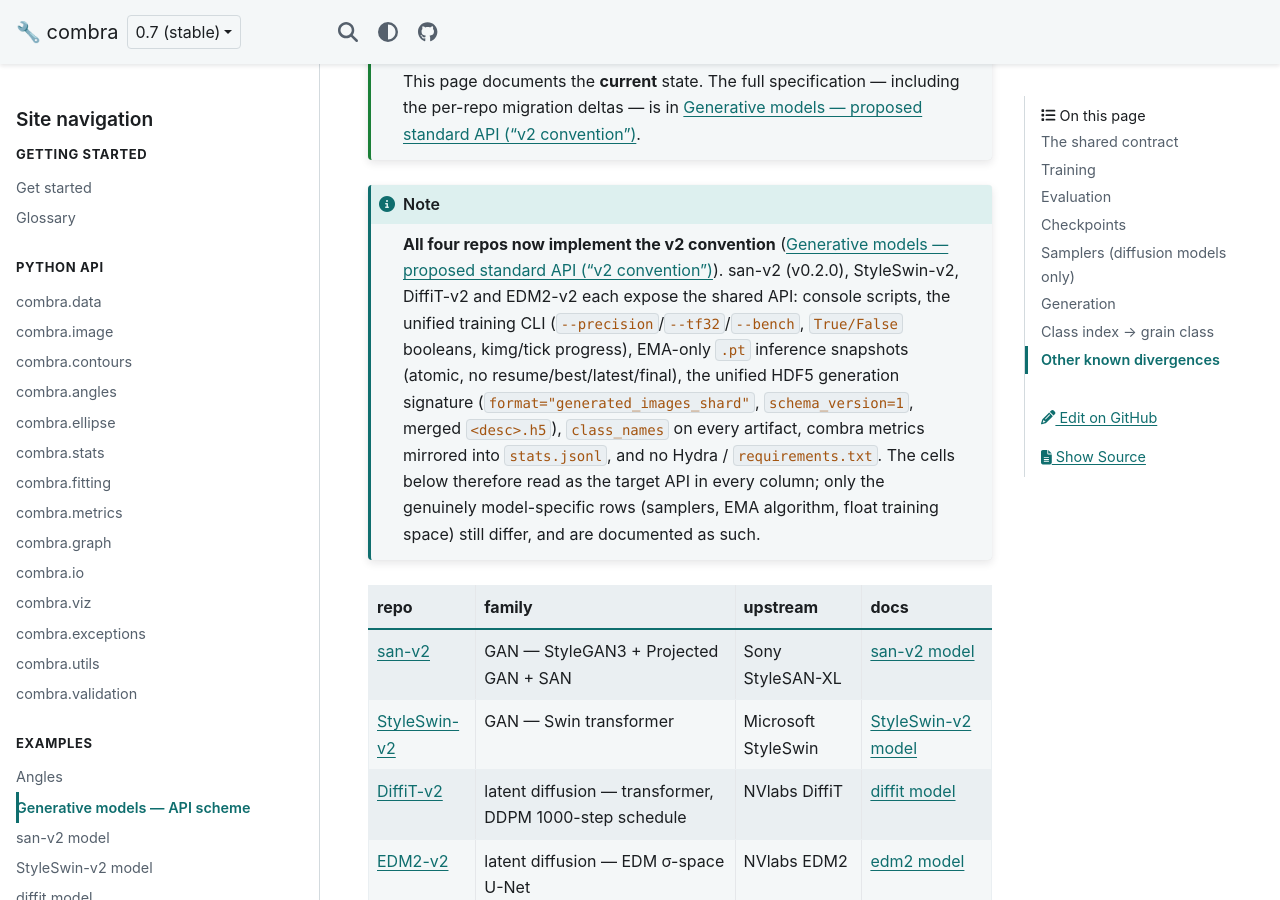
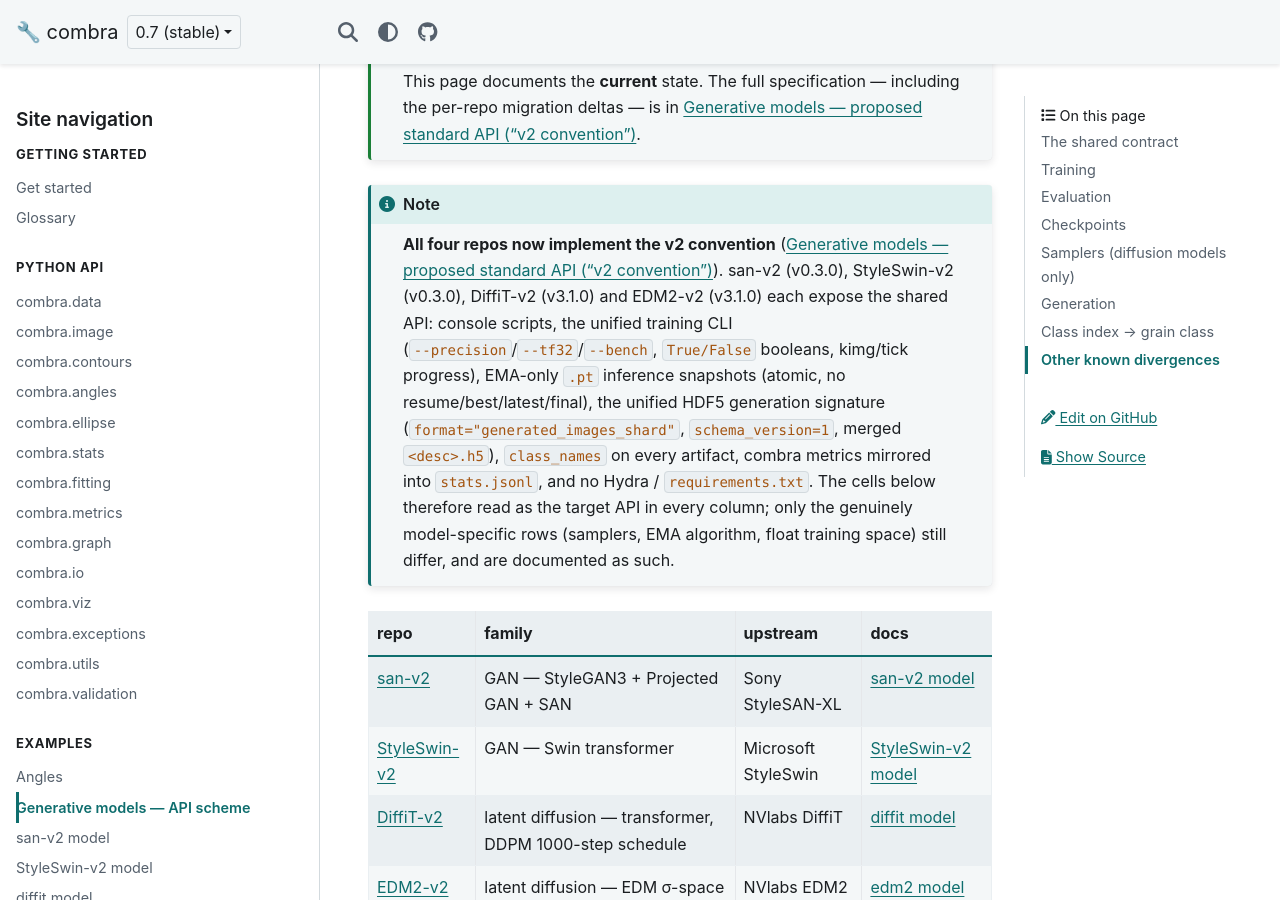
Before and after one commit to dkagramanyan/combra_docs, a Sphinx documentation site: the page built from docs/examples/models_api.md, in a window 1280 px wide and 900 px high, scrolled down 390 px. Built offline with Sphinx 7.4.7 and the PyData theme 0.15.4, drawn with Linux system fonts in a browser that asks for light colours.

Commit message:
Re-sync the model pages with the repos
- styleswin.md pinned the conda env at `styleswin`; the repo's README and sh/
  scripts moved to `styleswin-v2` when the environments were rebuilt on Python
  3.12. This drift was introduced by that rename, not inherited.
- models_api.md and san_v2.md still claimed san-v2 v0.2.0. All four repos shipped
  on 2026-08-18: san-v2 0.3.0, StyleSwin-v2 0.3.0, DiffiT-v2 3.1.0, EDM2-v2 3.1.0.
- diffit.md offered `wc_cv/combra submodule` as a combra source; that path stopped
  existing at the 2026-07 repo split.

Verified: check_api_drift.py strict -> 151 documented objects, no drift;
sphinx -b html -W --keep-going -> build succeeded.

Co-Authored-By: Claude Opus 5 (1M context) <noreply@anthropic.com>

````diff
--- a/docs/examples/models_api.md
+++ b/docs/examples/models_api.md
@@ -13,7 +13,8 @@ per-repo migration deltas — is in {doc}`models_api_proposal`.
 
 ```{note}
 **All four repos now implement the v2 convention** ({doc}`models_api_proposal`).
-san-v2 (v0.2.0), StyleSwin-v2, DiffiT-v2 and EDM2-v2 each expose the shared API:
+san-v2 (v0.3.0), StyleSwin-v2 (v0.3.0), DiffiT-v2 (v3.1.0) and EDM2-v2 (v3.1.0)
+each expose the shared API:
 console scripts, the unified training CLI (`--precision`/`--tf32`/`--bench`,
 `True/False` booleans, kimg/tick progress), EMA-only `.pt` inference snapshots
 (atomic, no resume/best/latest/final), the unified HDF5 generation signature
````
Also changed, not shown: docs/examples/diffit.md (+1 -1 lines), docs/examples/san_v2.md (+1 -1 lines), docs/examples/styleswin.md (+1 -1 lines).
